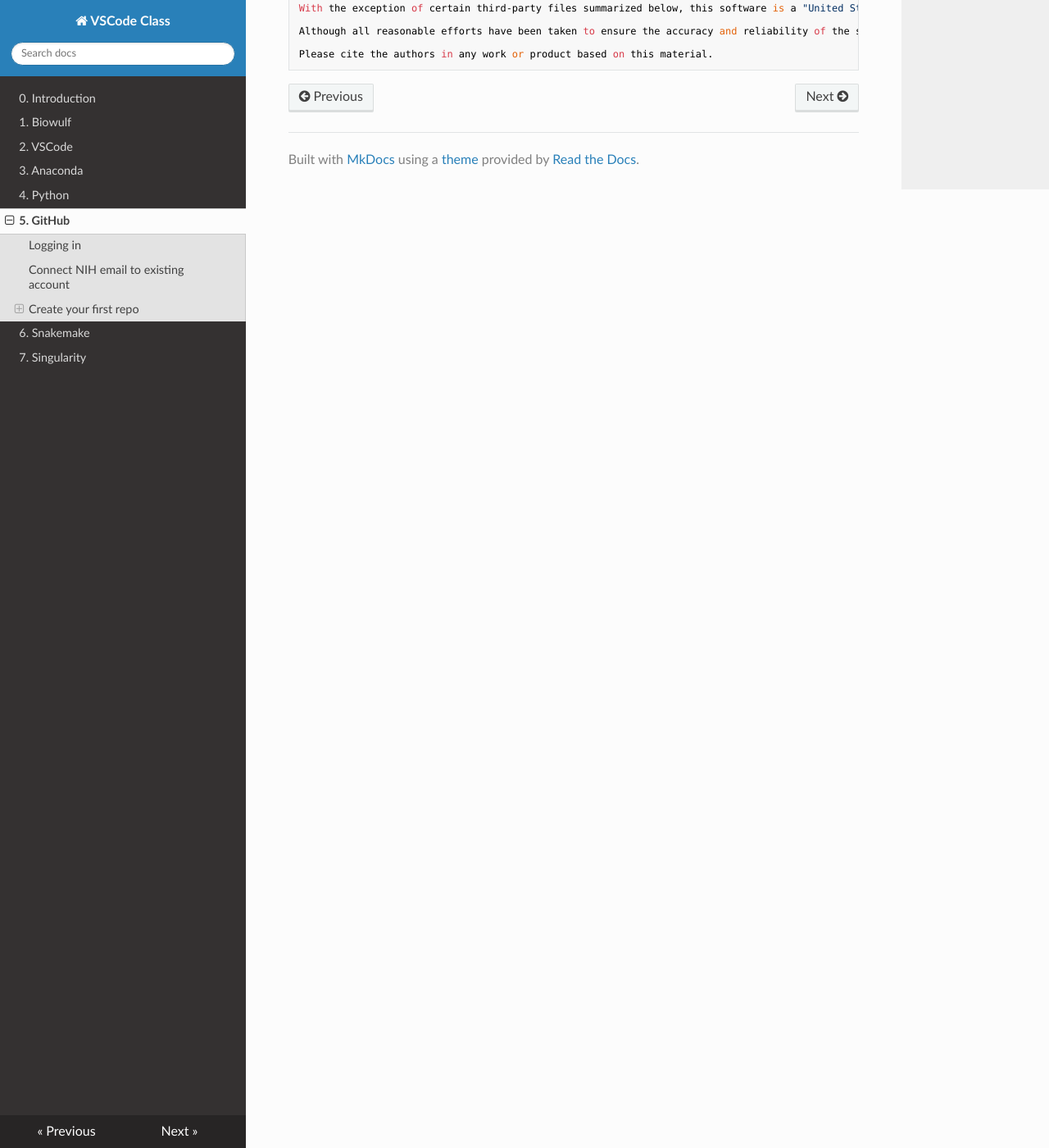
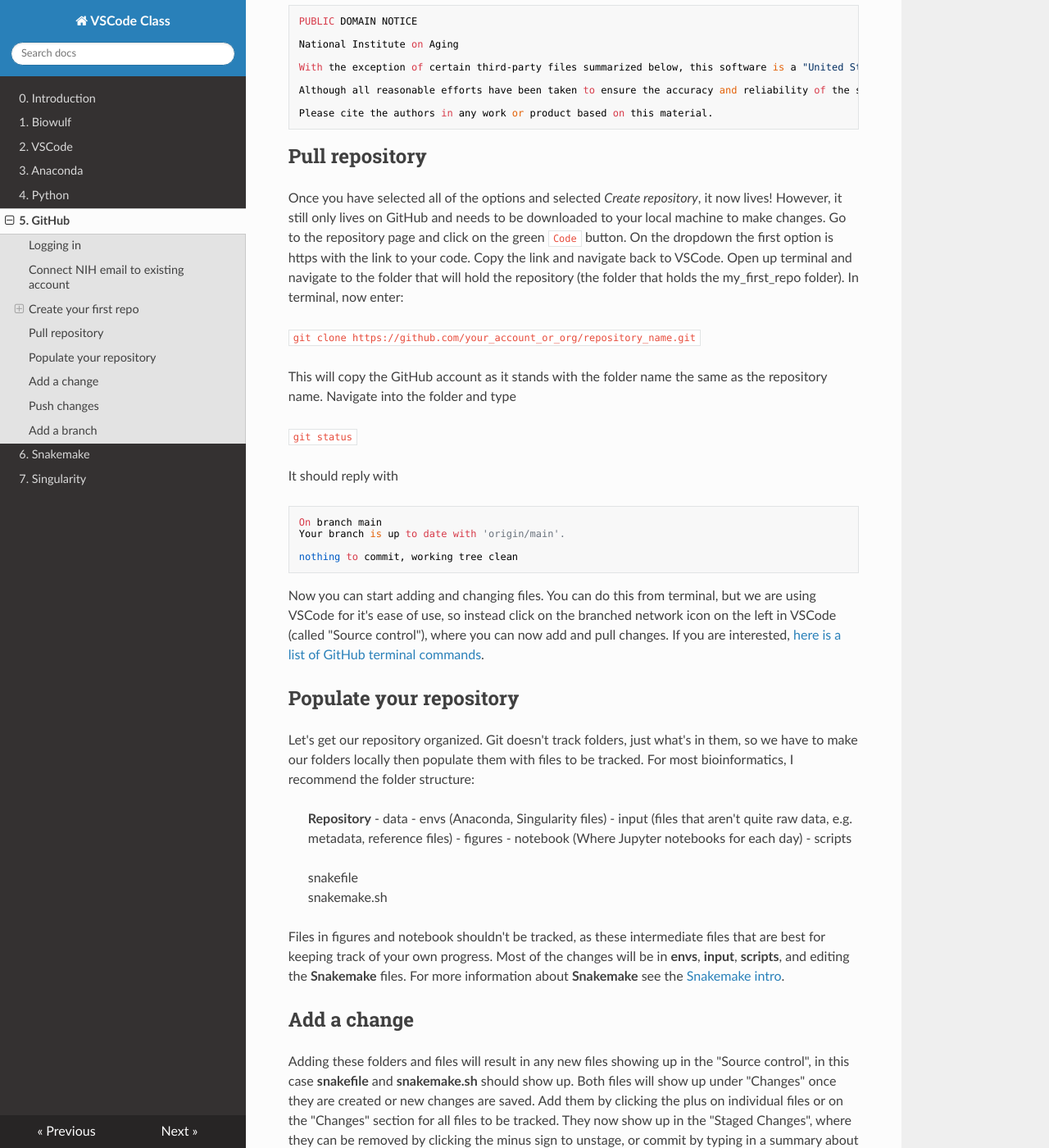
Before and after one commit to NIH-CARD/VSCode_class, an MkDocs documentation site: the page built from docs/github.md, in a window 1280 px wide and 1400 px high, scrolled down 3278 px. Shown: the whole window at 82% size. Built offline with MkDocs 1.6.1, drawn with Linux system fonts in a browser that asks for light colours; nearby versions of some CDN libraries; some of the changed text lies outside the part shown.

Commit message:
Added how to populate and push repository changes

````diff
--- a/docs/github.md
+++ b/docs/github.md
@@ -1,6 +1,8 @@
 # GitHub
 
 Whether you are just starting out in programming/bioinformatics, have been coding a while, or can remember [when C++ first came out](https://www.stroustrup.com/bs_faq.html#invention), GitHub should be where you are storing your code in a version-controlled manner. Don't feel like everyone will immediately see every changes you make, as your repositories can be made private, or you can use Git locally and never save your code online. But if you want your bioinformatic abilities to be recognized by other scientists, GitHub is where they will look.
+
+For clarity, **Git** is the program that tracks local changes on your machine and interfaces with **GitHub** which is where changes are stored where others can see.
 
 ## Logging in
 
@@ -60,3 +62,53 @@ Although all reasonable efforts have been taken to ensure the accuracy and relia
 
 Please cite the authors in any work or product based on this material.
 ```
+
+## Pull repository
+
+Once you have selected all of the options and selected *Create repository*, it now lives! However, it still only lives on GitHub and needs to be downloaded to your local machine to make changes. Go to the repository page and click on the green `Code` button. On the dropdown the first option is https with the link to your code. Copy the link and navigate back to VSCode. Open up terminal and navigate to the folder that will hold the repository (the folder that holds the my_first_repo folder). In terminal, now enter:
+
+`git clone https://github.com/your_account_or_org/repository_name.git`
+
+This will copy the GitHub account as it stands with the folder name the same as the repository name. Navigate into the folder and type
+
+`git status`
+
+It should reply with
+
+```
+On branch main
+Your branch is up to date with 'origin/main'.
+
+nothing to commit, working tree clean
+```
+
+Now you can start adding and changing files. You can do this from terminal, but we are using VSCode for it's ease of use, so instead click on the branched network icon on the left in VSCode (called "Source control"), where you can now add and pull changes. If you are interested, [here is a list of GitHub terminal commands](chrome-extension://efaidnbmnnnibpcajpcglclefindmkaj/https://education.github.com/git-cheat-sheet-education.pdf).
+
+## Populate your repository
+
+Let's get our repository organized. Git doesn't track folders, just what's in them, so we have to make our folders locally then populate them with files to be tracked. For most bioinformatics, I recommend the folder structure:
+
+>**Repository**
+>- data
+>- envs (Anaconda, Singularity files)
+>- input (files that aren't quite raw data, e.g. metadata, reference files)
+>- figures
+>- notebook (Where Jupyter notebooks for each day)
+>- scripts
+>
+>snakefile
+>snakemake.sh
+
+Files in figures and notebook shouldn't be tracked, as these intermediate files that are best for keeping track of your own progress. Most of the changes will be in **envs**, **input**, **scripts**, and editing the **Snakemake** files. For more information about **Snakemake** see the [Snakemake intro](snakemake.md).
+
+## Add a change
+
+Adding these folders and files will result in any new files showing up in the "Source control", in this case **snakefile** and **snakemake.sh** should show up. Both files will show up under "Changes" once they are created or new changes are saved. Add them by clicking the plus on individual files or on the "Changes" section for all files to be tracked. They now show up in the "Staged Changes", where they can be removed by clicking the minus sign to unstage, or commit by typing in a summary about what you changed into the "Message" bar. All commits need a message that describe them to both track changes and to clarify what is different in this version. Once you have a message, click the blue "Commit" button.
+
+Congrats! You have authored your first commit. Now let's share it with the world.
+
+## Push changes
+
+Pushing and pulling changes from GitHub to your local device is always easier if you are consistent and remember to commit each time you make a change. Pushing a change to GitHub is easy once all changes have been made
+
+## Add a branch
````
